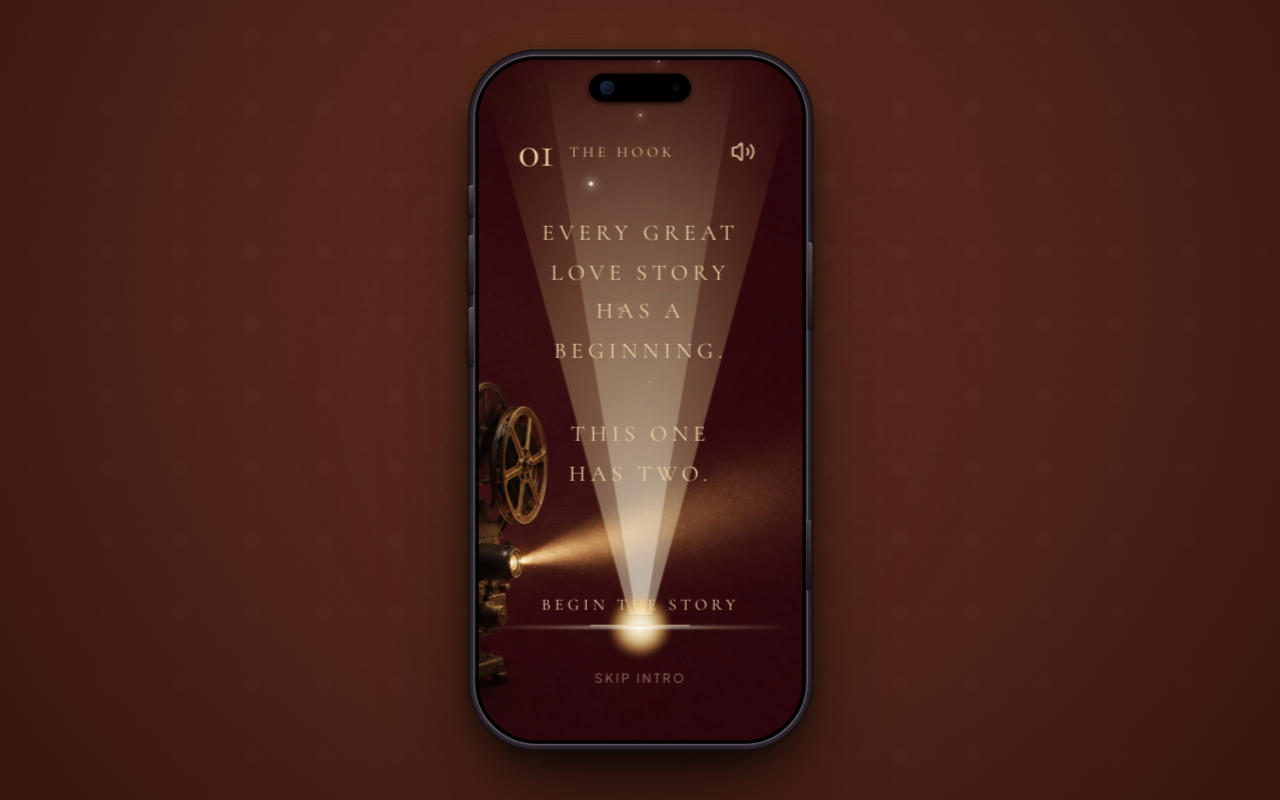
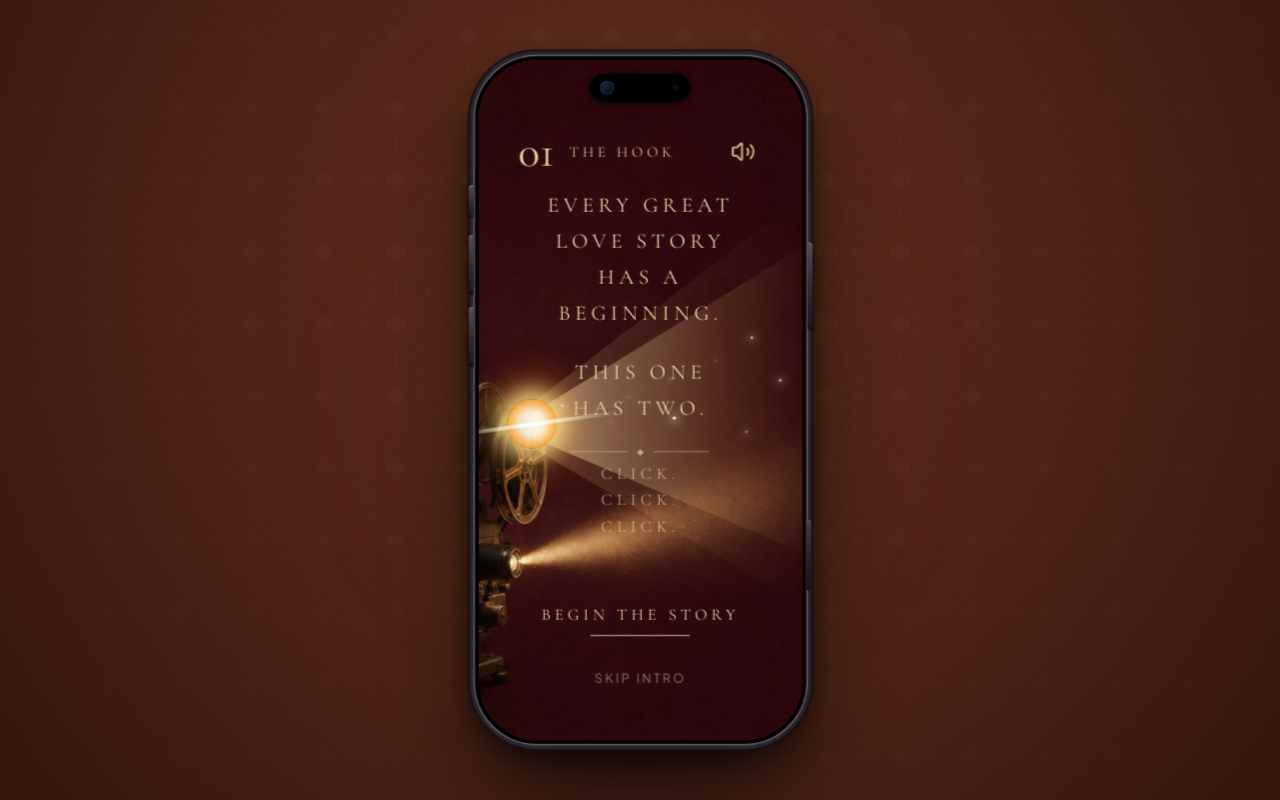
Before and after one commit to infosnapivite-dev/apoorv-chhavi, a React (Vite) app: page / in a window 1280 px wide. Built offline with nearby package versions, Linux system fonts and the light colour scheme; a web font is replaced by a local one.

Commit message:
Align projection light directly with vintage projector lens on opening screen

```diff
--- a/src/components/EnvelopeGate.jsx
+++ b/src/components/EnvelopeGate.jsx
@@ -5,147 +5,129 @@
 import { romanticAudio } from '../utils/audioSynthesizer';
 import openAnimationBg from '../assets/open animation.webp';
 
-// Realistic 35mm Film Projector Light Originating from the Physical Projector Lens
-function CinematicProjectorLight() {
-  // Dust motes drifting upwards inside the light cone
-  const dustMotes = [
-    { id: 1, left: '48%', top: '76%', size: 2.0, duration: 4.5, delay: 0.2, xRange: [-8, 10] },
-    { id: 2, left: '52%', top: '68%', size: 1.8, duration: 5.2, delay: 0.8, xRange: [10, -12] },
-    { id: 3, left: '44%', top: '58%', size: 2.4, duration: 4.2, delay: 1.4, xRange: [-16, 12] },
-    { id: 4, left: '56%', top: '50%', size: 1.6, duration: 5.8, delay: 0.5, xRange: [14, -10] },
-    { id: 5, left: '40%', top: '42%', size: 2.2, duration: 4.8, delay: 2.0, xRange: [-18, 14] },
-    { id: 6, left: '60%', top: '35%', size: 1.5, duration: 4.6, delay: 1.1, xRange: [16, -12] },
-    { id: 7, left: '34%', top: '26%', size: 2.5, duration: 5.6, delay: 2.5, xRange: [-20, 16] },
-    { id: 8, left: '66%', top: '20%', size: 1.9, duration: 5.0, delay: 0.3, xRange: [18, -14] },
-    { id: 9, left: '46%', top: '14%', size: 2.1, duration: 5.4, delay: 1.7, xRange: [-15, 15] },
-    { id: 10, left: '54%', top: '8%', size: 1.4, duration: 6.0, delay: 3.0, xRange: [12, -12] },
+// Realistic 35mm Film Projector Beam Originating from Left Projector Lens
+function ProjectorLensBeam() {
+  // Dust motes floating along the rightward diagonal beam
+  const dustParticles = [
+    { id: 1, left: '24%', top: '51%', size: 2.2, duration: 4.2, delay: 0.2, xRange: [0, 25], yRange: [-4, 6] },
+    { id: 2, left: '35%', top: '48%', size: 1.8, duration: 5.1, delay: 0.9, xRange: [0, 30], yRange: [-6, 8] },
+    { id: 3, left: '46%', top: '45%', size: 2.4, duration: 4.6, delay: 1.6, xRange: [0, 35], yRange: [-8, 10] },
+    { id: 4, left: '58%', top: '42%', size: 1.6, duration: 5.6, delay: 0.5, xRange: [0, 40], yRange: [-10, 12] },
+    { id: 5, left: '70%', top: '39%', size: 2.0, duration: 4.9, delay: 2.1, xRange: [0, 45], yRange: [-12, 14] },
+    { id: 6, left: '30%', top: '54%', size: 1.7, duration: 4.8, delay: 1.2, xRange: [0, 28], yRange: [2, -6] },
+    { id: 7, left: '52%', top: '53%', size: 2.1, duration: 5.3, delay: 2.7, xRange: [0, 38], yRange: [4, -8] },
+    { id: 8, left: '68%', top: '56%', size: 1.5, duration: 6.0, delay: 0.8, xRange: [0, 42], yRange: [6, -10] },
+    { id: 9, left: '82%', top: '46%', size: 1.9, duration: 5.2, delay: 1.9, xRange: [0, 35], yRange: [-6, 8] },
   ];
 
   return (
     <div className="absolute inset-0 pointer-events-none overflow-hidden select-none z-5">
-      {/* 1. Volumetric Optical Projection Beam - Originates precisely at Projector Lens (50% X, 81.5% Y) */}
+      {/* 1. Volumetric Light Cone projecting from left projector lens (x: 16.5%, y: 53.5%) to the right screen */}
       <motion.div
         animate={{
-          opacity: [0.85, 1, 0.9, 0.98, 0.86, 0.95, 0.88],
+          opacity: [0.85, 0.98, 0.88, 1, 0.86, 0.96, 0.9],
+          scaleY: [0.99, 1.015, 0.995, 1.02, 0.99],
         }}
         transition={{
           duration: 3.2,
           repeat: Infinity,
           ease: 'easeInOut',
         }}
-        className="absolute inset-0 pointer-events-none"
+        className="absolute inset-0 pointer-events-none origin-[16.5%_53.5%]"
         style={{
-          background: 'radial-gradient(ellipse at 50% 81.5%, rgba(255, 248, 225, 0.55) 0%, rgba(255, 230, 160, 0.32) 30%, rgba(255, 205, 100, 0.14) 65%, transparent 95%)',
-          clipPath: 'polygon(0% 0%, 100% 0%, 53.5% 81.5%, 46.5% 81.5%)',
-          filter: 'blur(2.5px)',
-          mixBlendMode: 'screen',
-        }}
-      />
-
-      {/* 2. Secondary Intense Center Core Light Ray */}
-      <motion.div
-        animate={{
-          opacity: [0.6, 0.85, 0.65, 0.9, 0.58],
-        }}
-        transition={{
-          duration: 2.2,
-          repeat: Infinity,
-          ease: 'easeInOut',
-        }}
-        className="absolute inset-0 pointer-events-none"
-        style={{
-          background: 'linear-gradient(to top, rgba(255, 255, 255, 0.85) 0%, rgba(255, 240, 190, 0.45) 45%, transparent 100%)',
-          clipPath: 'polygon(20% 0%, 80% 0%, 51.5% 81.5%, 48.5% 81.5%)',
+          clipPath: 'polygon(16.5% 52%, 100% 28%, 100% 72%, 16.5% 55.5%)',
+          background: 'linear-gradient(90deg, rgba(255, 248, 225, 0.85) 0%, rgba(255, 235, 185, 0.55) 15%, rgba(255, 215, 145, 0.32) 45%, rgba(255, 195, 110, 0.14) 75%, rgba(255, 180, 90, 0.02) 100%)',
           filter: 'blur(3px)',
           mixBlendMode: 'screen',
         }}
       />
 
-      {/* 3. 24fps Film Shutter Celluloid Jitter Flicker */}
+      {/* 2. Secondary Soft Ambient Glow Beam */}
       <motion.div
         animate={{
-          opacity: [0.25, 0.45, 0.28, 0.52, 0.22, 0.48, 0.3],
+          opacity: [0.45, 0.7, 0.5, 0.75, 0.48],
         }}
         transition={{
-          duration: 0.18,
+          duration: 0.28,
           repeat: Infinity,
           ease: 'linear',
         }}
         className="absolute inset-0 pointer-events-none"
         style={{
-          background: 'radial-gradient(circle at 50% 55%, rgba(255, 235, 175, 0.22) 0%, transparent 70%)',
-          clipPath: 'polygon(0% 0%, 100% 0%, 54% 81.5%, 46% 81.5%)',
+          clipPath: 'polygon(16.5% 50.5%, 100% 20%, 100% 80%, 16.5% 57%)',
+          background: 'linear-gradient(90deg, rgba(255, 240, 190, 0.6) 0%, rgba(255, 220, 150, 0.25) 30%, rgba(255, 190, 100, 0.08) 70%, transparent 100%)',
+          filter: 'blur(10px)',
           mixBlendMode: 'screen',
         }}
       />
 
-      {/* 4. Projector Lens Aperture Flare & Hot Glow (Positioned at 50% X, 81.5% Y) */}
+      {/* 3. Hot Glowing Projector Lens Core (At x: 16.5%, y: 53.5%) */}
       <div
-        className="absolute left-1/2 -translate-x-1/2 -translate-y-1/2 flex flex-col items-center pointer-events-none"
-        style={{ top: '81.5%' }}
+        className="absolute -translate-x-1/2 -translate-y-1/2 flex items-center justify-center pointer-events-none"
+        style={{ left: '16.5%', top: '53.5%' }}
       >
-        {/* Hot Incandescent Lamp Core inside the Lens */}
+        {/* Hot Incandescent Core */}
         <motion.div
           animate={{
-            scale: [0.92, 1.12, 0.96, 1.08, 0.92],
+            scale: [0.92, 1.12, 0.96, 1.1, 0.92],
             opacity: [0.9, 1, 0.92, 1, 0.9],
           }}
           transition={{
-            duration: 2.5,
+            duration: 2.6,
             repeat: Infinity,
             ease: 'easeInOut',
           }}
-          className="w-10 h-10 rounded-full"
+          className="w-8 sm:w-10 h-8 sm:h-10 rounded-full"
           style={{
-            background: 'radial-gradient(circle, rgba(255,255,255,1) 0%, rgba(255,242,190,0.9) 35%, rgba(255,180,60,0.5) 65%, transparent 100%)',
-            filter: 'blur(3px)',
+            background: 'radial-gradient(circle, #FFFFFF 0%, #FFF5D6 35%, #FFAA3B 70%, transparent 100%)',
+            boxShadow: '0 0 16px 6px rgba(255, 230, 150, 0.95), 0 0 32px 12px rgba(255, 170, 50, 0.6)',
             mixBlendMode: 'screen',
           }}
         />
 
-        {/* Anamorphic Horizontal Lens Flare Streak across the Lens */}
+        {/* Diagonal Lens Flare Glare */}
         <motion.div
           animate={{
-            scaleX: [0.85, 1.2, 0.9, 1.15, 0.85],
-            opacity: [0.65, 1, 0.75, 0.95, 0.65],
+            scaleX: [0.9, 1.2, 0.95, 1.15, 0.9],
+            opacity: [0.7, 1, 0.75, 0.95, 0.7],
           }}
           transition={{
             duration: 3.0,
             repeat: Infinity,
             ease: 'easeInOut',
           }}
-          className="w-40 sm:w-56 h-[2px] -mt-5 rounded-full"
+          className="absolute w-24 sm:w-32 h-[2.5px] rounded-full rotate-[-8deg]"
           style={{
-            background: 'linear-gradient(90deg, transparent 0%, rgba(255,235,170,0.4) 25%, rgba(255,255,255,1) 50%, rgba(255,235,170,0.4) 75%, transparent 100%)',
-            filter: 'blur(0.8px)',
+            background: 'linear-gradient(90deg, transparent 0%, rgba(255,245,210,0.4) 20%, #FFFFFF 50%, rgba(255,245,210,0.4) 80%, transparent 100%)',
+            filter: 'blur(0.5px)',
             mixBlendMode: 'screen',
           }}
         />
       </div>
 
-      {/* 5. Floating Illuminated Dust Particles rising in the Light Beam */}
-      {dustMotes.map((mote) => (
+      {/* 4. Illuminated Dust Particles Dancing in the Rightward Light Path */}
+      {dustParticles.map((p) => (
         <motion.div
-          key={mote.id}
+          key={p.id}
           animate={{
-            y: [-10, -45, -10],
-            x: mote.xRange,
-            opacity: [0, 0.85, 0],
-            scale: [0.8, 1.2, 0.8],
+            x: p.xRange,
+            y: p.yRange,
+            opacity: [0.1, 0.9, 0.1],
+            scale: [0.8, 1.25, 0.8],
           }}
           transition={{
-            duration: mote.duration,
+            duration: p.duration,
             repeat: Infinity,
-            delay: mote.delay,
+            delay: p.delay,
             ease: 'easeInOut',
           }}
-          className="absolute rounded-full bg-[#FFFCE8]"
+          className="absolute rounded-full bg-[#FFFBE8]"
           style={{
-            left: mote.left,
-            top: mote.top,
-            width: `${mote.size}px`,
-            height: `${mote.size}px`,
-            boxShadow: '0 0 6px 1px rgba(255, 235, 160, 0.85)',
+            left: p.left,
+            top: p.top,
+            width: `${p.size}px`,
+            height: `${p.size}px`,
+            boxShadow: '0 0 6px 1px rgba(255, 235, 160, 0.9)',
             mixBlendMode: 'screen',
           }}
         />
@@ -228,8 +210,8 @@
         className="absolute inset-0 w-full h-full object-cover object-center pointer-events-none select-none transition-transform duration-700 hover:scale-[1.01]"
       />
 
-      {/* Realistic Animated Volumetric Light Beam Originating from Projector Lens */}
-      <CinematicProjectorLight />
+      {/* Realistic Animated Light Beam Coming from Left Projector Lens */}
+      <ProjectorLensBeam />
 
       {/* Cinematic Text & UI Overlay Container */}
       <div className="absolute inset-0 flex flex-col justify-between pt-12 sm:pt-14 pb-8 sm:pb-10 px-6 sm:px-8 z-10 pointer-events-auto">
@@ -263,13 +245,13 @@
         </motion.div>
 
         {/* Center Cinematic Story Texts */}
-        <div className="w-full flex flex-col items-center justify-center text-center -mt-8 sm:-mt-12">
+        <div className="w-full flex flex-col items-center justify-center text-center -mt-6 sm:-mt-10 space-y-3">
           {/* First Stanza: "EVERY GREAT LOVE STORY HAS A BEGINNING." */}
           <motion.div
             initial={{ opacity: 0, y: 14 }}
             animate={{ opacity: 1, y: 0 }}
             transition={{ duration: 1.3, delay: 0.7, ease: [0.25, 1, 0.5, 1] }}
-            className="font-cormorant text-[#EBD1A5] text-[16px] sm:text-[18px] tracking-[0.22em] leading-[1.75] uppercase font-normal"
+            className="font-cormorant text-[#EBD1A5] text-[15px] sm:text-[17px] tracking-[0.22em] leading-[1.7] uppercase font-normal"
           >
             <div>EVERY GREAT</div>
             <div>LOVE STORY</div>
@@ -280,11 +262,35 @@
           <motion.div
             initial={{ opacity: 0, y: 14 }}
             animate={{ opacity: 1, y: 0 }}
-            transition={{ duration: 1.3, delay: 1.9, ease: [0.25, 1, 0.5, 1] }}
-            className="font-cormorant text-[#EBD1A5] text-[16px] sm:text-[18px] tracking-[0.22em] leading-[1.75] uppercase font-normal mt-7 sm:mt-9"
+            transition={{ duration: 1.3, delay: 1.8, ease: [0.25, 1, 0.5, 1] }}
+            className="font-cormorant text-[#EBD1A5] text-[15px] sm:text-[17px] tracking-[0.22em] leading-[1.7] uppercase font-normal pt-2"
           >
             <div>THIS ONE</div>
             <div>HAS TWO.</div>
+          </motion.div>
+
+          {/* Gold Diamond Line Divider */}
+          <motion.div
+            initial={{ opacity: 0, scaleX: 0 }}
+            animate={{ opacity: 1, scaleX: 1 }}
+            transition={{ duration: 1.0, delay: 2.4 }}
+            className="relative flex items-center justify-center w-28 mx-auto my-1"
+          >
+            <div className="h-[1px] w-full bg-[#EBD1A5]/35" />
+            <span className="px-2 text-[7px] text-[#EBD1A5]/70 leading-none">◆</span>
+            <div className="h-[1px] w-full bg-[#EBD1A5]/35" />
+          </motion.div>
+
+          {/* Projector Click Sound Cue: "CLICK. CLICK. CLICK." */}
+          <motion.div
+            initial={{ opacity: 0, y: 10 }}
+            animate={{ opacity: 0.85, y: 0 }}
+            transition={{ duration: 1.2, delay: 2.8, ease: "easeOut" }}
+            className="font-cormorant text-[#EBD1A5] text-[12px] sm:text-[13px] tracking-[0.3em] leading-relaxed uppercase font-light"
+          >
+            <div>CLICK.</div>
+            <div>CLICK.</div>
+            <div>CLICK.</div>
           </motion.div>
         </div>
 
@@ -294,7 +300,7 @@
           <motion.div
             initial={{ opacity: 0, y: 12 }}
             animate={{ opacity: 1, y: 0 }}
-            transition={{ duration: 1.1, delay: 2.9, ease: "easeOut" }}
+            transition={{ duration: 1.1, delay: 3.3, ease: "easeOut" }}
           >
             <button
               onClick={(e) => {
@@ -314,8 +320,8 @@
           <motion.div
             initial={{ opacity: 0 }}
             animate={{ opacity: 0.7 }}
-            transition={{ duration: 0.9, delay: 3.5 }}
-            className="mt-6 sm:mt-7"
+            transition={{ duration: 0.9, delay: 3.8 }}
+            className="mt-4 sm:mt-5"
           >
             <button
               onClick={(e) => {
```
